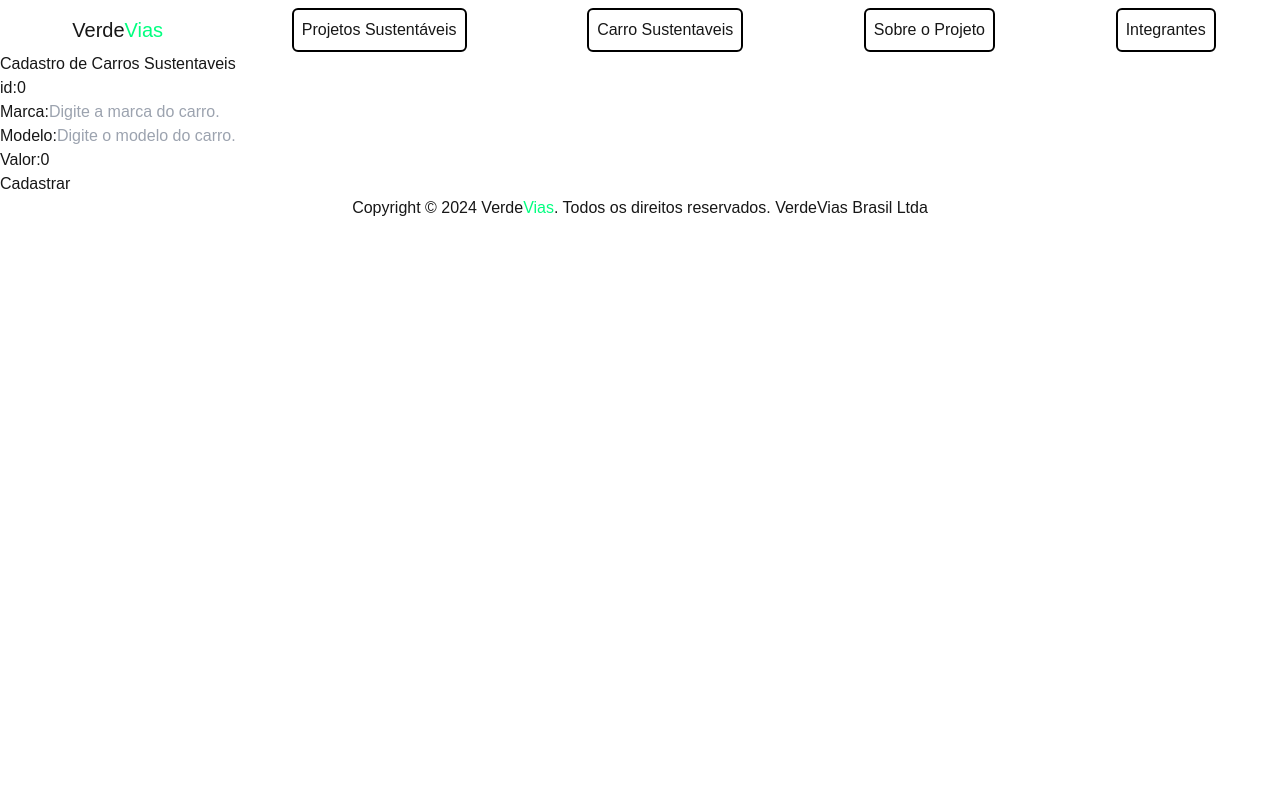
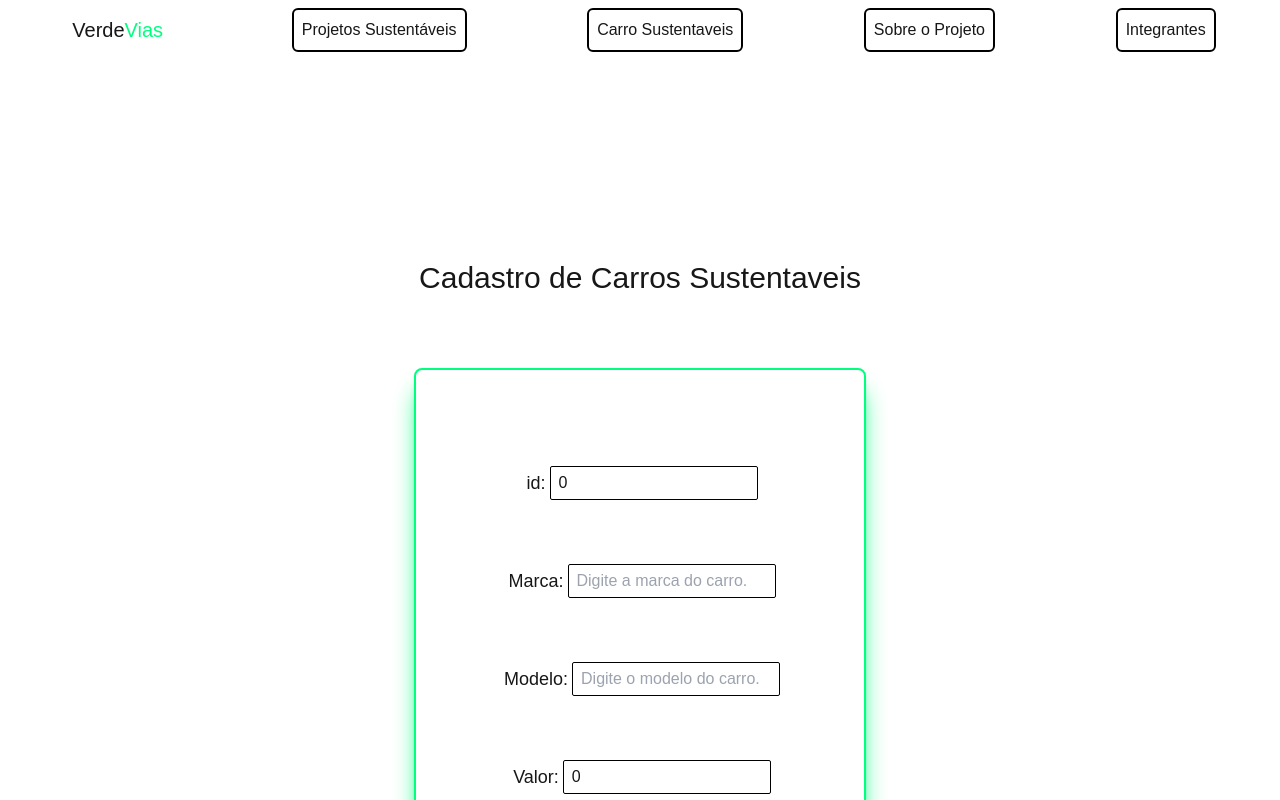
Before and after one commit to Verde-Vias/gs-front-end, a Next.js app in the folder verde-vias/: page /carro/cad-carro in a window 1280 px wide. Shown: the top 800 px of the page. Built offline with nearby package versions, Linux system fonts and the light colour scheme.

Commit message:
realizando os metodos http

```diff
--- a/verde-vias/src/app/api/base-carro/route.ts
+++ b/verde-vias/src/app/api/base-carro/route.ts
@@ -17,11 +17,11 @@ export async function GET() {
 export async function POST(request: Request) {
     try {
       const dados = await request.json();
-      const response = await fetch('http://localhost:8080/VerdeVias/rest/carro')
+      const response = await fetch('http://localhost:8080/VerdeVias/rest/carro/')
       if (!response.ok) {
         throw new Error('Falha ao cadastrar dados');
         }
-        return NextResponse.json(response,{status:201});
+        return NextResponse.json(dados,{status:201});
     } catch (error) {
       console.error("Erro ao processar a requisição:", error);
       return NextResponse.json({ error: "Erro interno do servidor" }, { status: 500 });
--- a/verde-vias/src/app/carro/[id]/page.tsx
+++ b/verde-vias/src/app/carro/[id]/page.tsx
@@ -54,34 +54,34 @@ export default function EditarCarro({params}:{params:{id:number}}) {
   }
 
   return (
-    <div>
-        <h1>Editar Carros Sustentaveis</h1>
+    <div className="w-screen h-screen">
+        <h1 className="text-center py-8 mt-44 text-3xl">Editar Carros Sustentaveis</h1>
 
-        <div>
-            <form onSubmit={handleSubmit}>
-                <div>
-                  <label>id:</label>
+        <div className="w-screen h-[80vh] flex flex-col items-center justify-center" >
+            <form onSubmit={handleSubmit} className="max-w-[32rem] border-2 shadow-xl shadow-verde border-solid border-verde min-h-[35rem] flex flex-col items-center justify-center gap-4 rounded-lg">
+                <div className="mt-12 max-w-[28rem] flex items-center justify-center">
+                  <label className="text-lg px-1">id:</label>
                   <input type="number" name="id" value={carro.idCarro} placeholder="Digite o codigo do carro." required
-                    onChange={(e)=> setCarro({...carro, idCarro: parseFloat(e.target.value)})}  min={0}
+                    onChange={(e)=> setCarro({...carro, idCarro: parseFloat(e.target.value)})}  min={0} className="border border-black rounded-sm py-1 px-2 w-52"
                   />
                 </div>
-                <div>
-                  <label>Marca:</label>
+                <div className="mt-12 max-w-[28rem] flex items-center justify-center">
+                  <label className="text-lg px-1">Marca:</label>
                   <input type="text" name="marca" value={carro.marca} placeholder="Digite a marca do carro." required
-                  onChange={(e)=> setCarro({...carro, marca: e.target.value})}  />
+                  onChange={(e)=> setCarro({...carro, marca: e.target.value})}  className="border border-black rounded-sm py-1 px-2 w-52"/>
                 </div>
-                <div>
-                  <label>Modelo:</label>
+                <div className="mt-12 max-w-[28rem] flex items-center justify-center">
+                  <label className="text-lg px-1">Modelo:</label>
                   <input type="text" name="modelo" value={carro.modelo} placeholder="Digite o modelo do carro." required
-                  onChange={(e)=> setCarro({...carro, modelo: e.target.value})} />
+                  onChange={(e)=> setCarro({...carro, modelo: e.target.value})} className="border border-black rounded-sm py-1 px-2 w-52"/>
                 </div>
-                <div>
-                <div>
-                  <label>Valor:</label>
+                <div className="mt-12 max-w-[28rem] flex items-center justify-center">
+                  <label className="text-lg px-1">Valor:</label>
                   <input type="number" name="valor" value={carro.valor} placeholder="Digite o valor do carro." required
-                    onChange={(e)=> setCarro({...carro, valor: parseFloat(e.target.value)})}  min={0}
+                    onChange={(e)=> setCarro({...carro, valor: parseFloat(e.target.value)})}  min={0} className="border border-black rounded-sm py-1 px-2 w-52"
                   />
                 </div>
+                <div className=" bg-verde border-2 border-solid border-black hover:bg-white hover:text-black py-2 px-4 text-xl rounded-md transition duration-500">
                   <button type="submit">Alterar</button>
                 </div>
             </form>
--- a/verde-vias/src/app/carro/cad-carro/page.tsx
+++ b/verde-vias/src/app/carro/cad-carro/page.tsx
@@ -45,35 +45,35 @@ export default function CadCarro() {
   }
 
   return (
-    <div>
-        <h1>Cadastro de Carros Sustentaveis</h1>
+    <div className="w-screen h-screen">
+        <h1 className="text-center py-8 mt-44 text-3xl">Cadastro de Carros Sustentaveis</h1>
 
-        <div>
-            <form onSubmit={handleSubmit}>
-                <div>
-                  <label>id:</label>
+        <div className="w-screen h-[80vh] flex flex-col items-center justify-center">
+            <form onSubmit={handleSubmit} className="max-w-[32rem] border-2 shadow-xl shadow-verde border-solid border-verde min-h-[35rem] flex flex-col items-center justify-center gap-4 rounded-lg">
+                <div className="mt-12 max-w-[28rem] flex items-center justify-center">
+                  <label className="text-lg px-1">id:</label>
                   <input type="number" name="id" value={carro.idCarro} placeholder="Digite o codigo do carro." required
-                    onChange={(e)=> setCarro({...carro, idCarro: parseFloat(e.target.value)})}  min={0}
+                    onChange={(e)=> setCarro({...carro, idCarro: parseFloat(e.target.value)})}  min={0} className="border border-black rounded-sm py-1 px-2 w-52"
                   />
                 </div>
-                <div>
-                  <label>Marca:</label>
+                <div className="mt-12  max-w-[28rem] flex items-center justify-center">
+                  <label className="text-lg px-1">Marca:</label>
                   <input type="text" name="marca" value={carro.marca} placeholder="Digite a marca do carro." required
-                  onChange={(e)=> setCarro({...carro, marca: e.target.value})}  />
+                  onChange={(e)=> setCarro({...carro, marca: e.target.value})} className="border border-black rounded-sm py-1 px-2 w-52"   />
                 </div>
-                <div>
-                  <label>Modelo:</label>
+                <div className="mt-12  min-w-[28rem] flex items-center justify-center">
+                  <label className="text-lg px-1">Modelo:</label>
                   <input type="text" name="modelo" value={carro.modelo} placeholder="Digite o modelo do carro." required
-                  onChange={(e)=> setCarro({...carro, modelo: e.target.value})} />
+                  onChange={(e)=> setCarro({...carro, modelo: e.target.value})} className="border border-black rounded-sm py-1 px-2 w-52" />
                 </div>
-                <div>
-                <div>
-                  <label>Valor:</label>
+                <div className="mt-12  min-w-[28rem] flex items-center justify-center">
+                  <label className="text-lg px-1">Valor:</label>
                   <input type="number" name="valor" value={carro.valor} placeholder="Digite o valor do carro." required
-                    onChange={(e)=> setCarro({...carro, valor: parseFloat(e.target.value)})}  min={0}
+                    onChange={(e)=> setCarro({...carro, valor: parseFloat(e.target.value)})}  min={0} className="border border-black rounded-sm py-1 px-2 w-52"
                   />
-                </div>
-                  <button type="submit">Cadastrar</button>
+                  </div>
+                <div className="mt-5">
+                  <button type="submit" className=" bg-verde border-2 border-solid border-black hover:bg-white hover:text-black py-2 px-4 text-xl rounded-md transition duration-500">Cadastrar</button>
                 </div>
             </form>
         </div>
--- a/verde-vias/src/app/carro/page.tsx
+++ b/verde-vias/src/app/carro/page.tsx
@@ -6,33 +6,33 @@ import { useEffect, useState } from "react";
 export default function Carro() {
   const [listaCarro, setlistaCarro] = useState<TipoCarro[]>([])
 
-  const chamadaApi = async () => {
+  const chamadaDaApi = async () => {
     try {
-      const response = await fetch("http://localhost:8080/VerdeVias/rest/carro");
+      const response = await fetch(
+        "http://localhost:8080/VerdeVias/rest/carro"
+      );
       if (!response.ok) {
-        throw new Error("Erro ao buscar dados da API");
+        throw new Error("Falha ao buscar dados");
       }
-      const data = await response.json();
-      const { documents } = data;
-      console.log(documents);
-      setlistaCarro(documents);
+      const dados: TipoCarro[] = await response.json();
+      setlistaCarro(dados);
     } catch (error) {
-      console.error("Erro ao carregar a lista de carros:", error);
+      console.error("Falha ao buscar os dados:", error);
     }
   };
 
     useEffect(() => {
-        chamadaApi();
+        chamadaDaApi();
     }, [])
 
     const handleDelete = async (idCarro:string) =>{
         try {
-            const response = await fetch(`/api/base-carro/${idCarro}`,{
+            const response = await fetch(`http://localhost:8080/VerdeVias/rest/carro/${idCarro}`,{
                 method: 'DELETE',
             });
             if (response.ok) {
                 alert("Produto excluído com sucesso!");
-                chamadaApi();
+                chamadaDaApi();
             }
         } catch (error) {
             console.error("Erro na exclusão do produto!", error);
@@ -40,12 +40,12 @@ export default function Carro() {
     }
 
   return (
-    <div className="container mx-auto my-8">
-<h2 className="text-2xl font-bold mb-4">Carros</h2>
-<div className="overflow-x-auto">
-    <table className="min-w-full bg-white border border-gray-200">
+    <div className="container mx-auto h-screen flex justify-center items-center flex-col">
+      <h2 className="text-2xl font-bold mb-4 text-center">Carros</h2>
+      <div className="overflow-x-auto flex items-center justify-center w-full px-4">
+        <table className="w-full h-80 bg-white border border-gray-200">
         <thead>
-            <tr className="bg-gray-200">
+            <tr className="bg-verde">
                 <th className="py-2 px-4 border-b border-gray-200 text-left">ID</th>
                 <th className="py-2 px-4 border-b border-gray-200 text-left">marca</th>
                 <th className="py-2 px-4 border-b border-gray-200 text-left">modelo</th>
@@ -55,7 +55,8 @@ export default function Carro() {
         </thead>
         <tbody>
             {listaCarro.map((c) => (
-                <tr key={c.$idCarro} className="hover:bg-gray-100">
+                <tr key={c.$idCarro} className="hover:bg-verde">
+                  <td className="py-2 px-4 border-b border-gray-200">{c.idCarro}</td>
                     <td className="py-2 px-4 border-b border-gray-200">{c.marca}</td>
                     <td className="py-2 px-4 border-b border-gray-200">{c.modelo}</td>
                     <td className="py-2 px-4 border-b border-gray-200">{c.valor}</td>
@@ -68,7 +69,7 @@ export default function Carro() {
         </tbody>
         <tfoot>
             <tr>
-                <td colSpan={4} className="py-4 px-4 border-t border-gray-200 text-left">
+                <td colSpan={4} className="py-4 px-4 border-t border-gray-200 text-center">
                     <h2 className="text-xl font-bold">Quantidade de registros: {listaCarro.length}</h2>
                 </td>
             </tr>
@@ -76,25 +77,9 @@ export default function Carro() {
     </table>
 
     </div>
-    <Link className="border-2 border-solid border-black hover:bg-verde hover:text-white p-2 rounded-md transition duration-500" href="carro/cad-carro">Cadastre</Link>
+    <div className="flex items-center justify-center mt-10">
+    <Link className="border-2 border-solid border-black hover:bg-verde hover:text-white py-2 px-4 text-xl rounded-md transition duration-500" href="carro/cad-carro">Cadastre</Link>
+    </div>
 </div>
   )
 }
-
-/* <div className="min-h-screen flex flex-col w-full items-center justify-center gap-4">
-      <h1 className="w-full text-center text-4xl mt-40">Carros <span className="text-verde">Cadastrados</span></h1>
-      <div className="flex w-[90%] flex-wrap items-center justify-center gap-16 py-16">
-        {carro.map((carro) => (
-          <div
-            key={carro.idCarro}
-            className="mt-10 p-2 w-80 h-80 flex flex-col items-center justify-center text-center gap-5 border-2 shadow-lg shadow-verde border-solid border-verde rounded-lg hover:scale-110 hover:duration-300"
-          >
-            <h2 className="text-2xl">Id: {carro.idCarro}</h2>
-            <p><span className="text-lg font-semibold">Marca:</span> {carro.marca}</p>
-            <p><span className="text-lg font-semibold">Modelo: </span> R${carro.modelo}</p>
-            <p><span className="text-lg font-semibold">Valor: </span> {carro.valor}</p>
-          </div>
-        ))}
-      </div>
-
-  ); */
--- a/verde-vias/src/types.ts
+++ b/verde-vias/src/types.ts
@@ -1,5 +1,5 @@
 export type TipoProjeto = {
-    $idProjeto: number,
+    $idProjeto: number;
     idProjeto: number;
     descricao: string;
     custo: number;
@@ -7,7 +7,7 @@ export type TipoProjeto = {
   };
 
   export type TipoCarro = {
-    $idCarro: number,
+    $idCarro: number;
     idCarro: number;
     marca: string;
     modelo: string;
```
